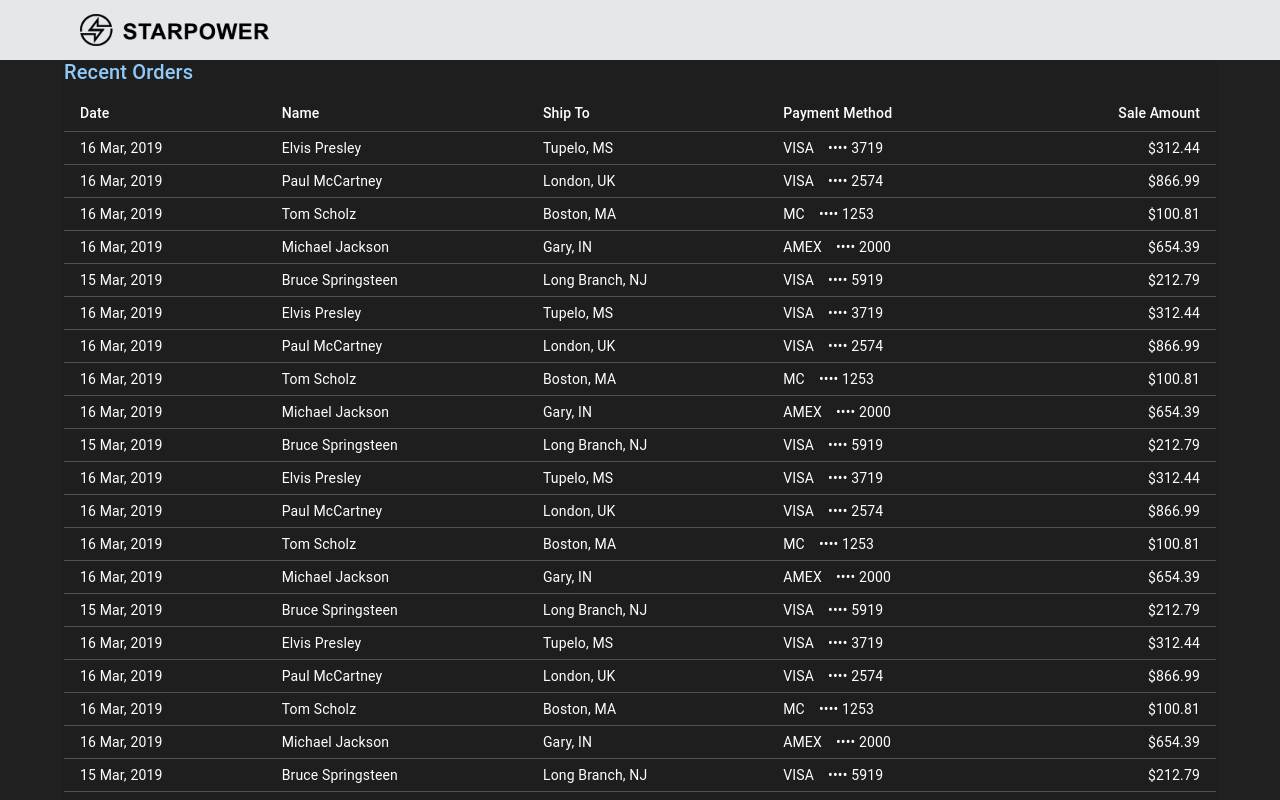
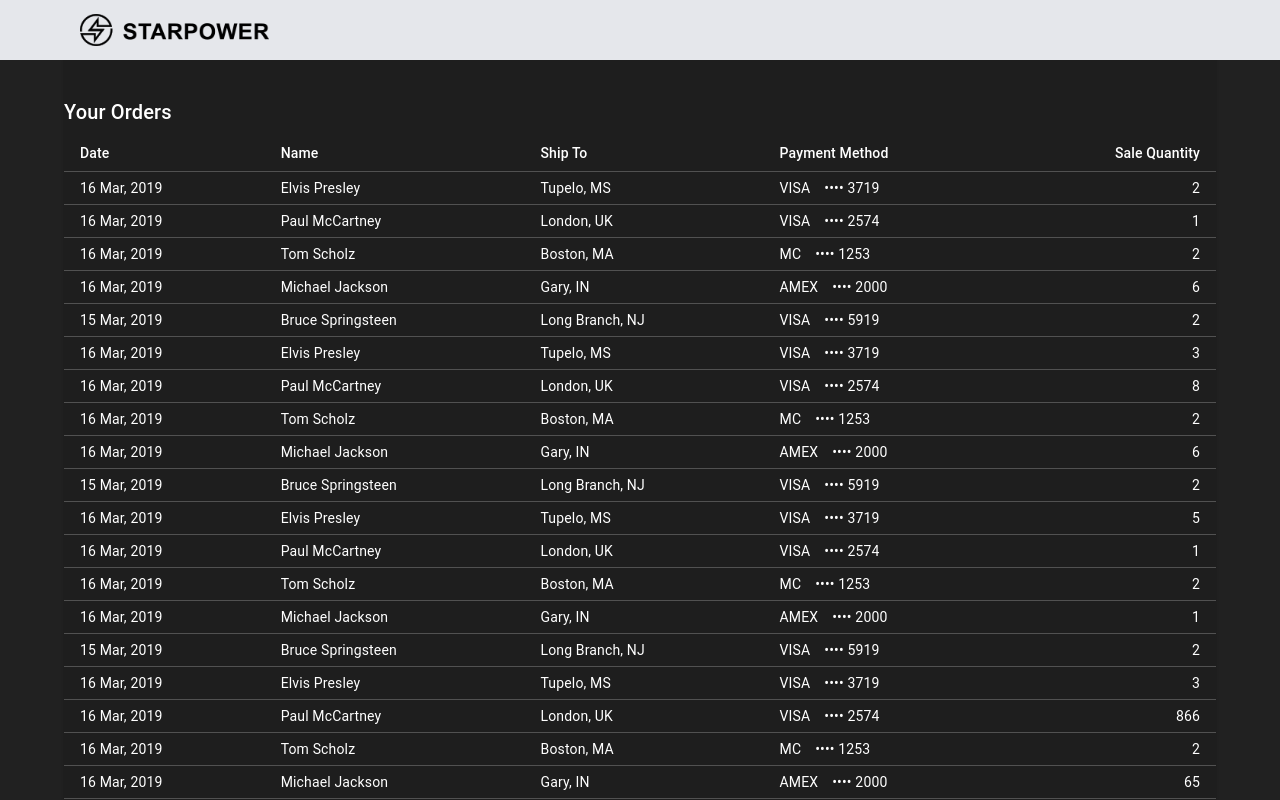
Before and after one commit to workbzw/starpower-distribution, a Next.js app: page /rank/1 in a window 1280 px wide. Built offline with nearby package versions, Linux system fonts and the light colour scheme.

Commit message:
[fix] goods num

```diff
--- a/app/api/webhook_order/route.ts
+++ b/app/api/webhook_order/route.ts
@@ -18,7 +18,7 @@ export async function POST(req: Request) {
             first_name: order.customer.first_name ?? "",
             last_name: order.customer.last_name ?? "",
             phone: order.customer.phone ?? "",
-            goods_num: order.line_items.goods_num ?? 0,
+            goods_num: order.line_items[0].goods_num ?? 0,
             order_status_url: order.order_status_url ?? ""
         });
     } catch (e) {
--- a/app/rank/[invitationToken]/Orders.tsx
+++ b/app/rank/[invitationToken]/Orders.tsx
@@ -6,6 +6,8 @@ import TableCell from '@mui/material/TableCell';
 import TableHead from '@mui/material/TableHead';
 import TableRow from '@mui/material/TableRow';
 import Title from './Title';
+import {SpaceBar} from "@mui/icons-material";
+import {Space_Mono} from "next/dist/compiled/@next/font/dist/google";
 
 // Generate Order Data
 function createData(
@@ -26,7 +28,7 @@ const rows = [
         'Elvis Presley',
         'Tupelo, MS',
         'VISA ⠀•••• 3719',
-        312.44,
+        2,
     ),
     createData(
         1,
@@ -34,16 +36,16 @@ const rows = [
         'Paul McCartney',
         'London, UK',
         'VISA ⠀•••• 2574',
-        866.99,
+        1,
     ),
-    createData(2, '16 Mar, 2019', 'Tom Scholz', 'Boston, MA', 'MC ⠀•••• 1253', 100.81),
+    createData(2, '16 Mar, 2019', 'Tom Scholz', 'Boston, MA', 'MC ⠀•••• 1253', 2),
     createData(
         3,
         '16 Mar, 2019',
         'Michael Jackson',
         'Gary, IN',
         'AMEX ⠀•••• 2000',
-        654.39,
+        6,
     ),
     createData(
         4,
@@ -51,14 +53,14 @@ const rows = [
         'Bruce Springsteen',
         'Long Branch, NJ',
         'VISA ⠀•••• 5919',
-        212.79,
+        2,
     ),createData(
         0,
         '16 Mar, 2019',
         'Elvis Presley',
         'Tupelo, MS',
         'VISA ⠀•••• 3719',
-        312.44,
+        3,
     ),
     createData(
         1,
@@ -66,16 +68,16 @@ const rows = [
         'Paul McCartney',
         'London, UK',
         'VISA ⠀•••• 2574',
-        866.99,
+        8,
     ),
-    createData(2, '16 Mar, 2019', 'Tom Scholz', 'Boston, MA', 'MC ⠀•••• 1253', 100.81),
+    createData(2, '16 Mar, 2019', 'Tom Scholz', 'Boston, MA', 'MC ⠀•••• 1253', 2),
     createData(
         3,
         '16 Mar, 2019',
         'Michael Jackson',
         'Gary, IN',
         'AMEX ⠀•••• 2000',
-        654.39,
+        6,
     ),
     createData(
         4,
@@ -83,14 +85,14 @@ const rows = [
         'Bruce Springsteen',
         'Long Branch, NJ',
         'VISA ⠀•••• 5919',
-        212.79,
+        2,
     ),createData(
         0,
         '16 Mar, 2019',
         'Elvis Presley',
         'Tupelo, MS',
         'VISA ⠀•••• 3719',
-        312.44,
+        5,
     ),
     createData(
         1,
@@ -98,16 +100,16 @@ const rows = [
         'Paul McCartney',
         'London, UK',
         'VISA ⠀•••• 2574',
-        866.99,
+        1,
     ),
-    createData(2, '16 Mar, 2019', 'Tom Scholz', 'Boston, MA', 'MC ⠀•••• 1253', 100.81),
+    createData(2, '16 Mar, 2019', 'Tom Scholz', 'Boston, MA', 'MC ⠀•••• 1253', 2),
     createData(
         3,
         '16 Mar, 2019',
         'Michael Jackson',
         'Gary, IN',
         'AMEX ⠀•••• 2000',
-        654.39,
+        1,
     ),
     createData(
         4,
@@ -115,14 +117,14 @@ const rows = [
         'Bruce Springsteen',
         'Long Branch, NJ',
         'VISA ⠀•••• 5919',
-        212.79,
+        2,
     ),createData(
         0,
         '16 Mar, 2019',
         'Elvis Presley',
         'Tupelo, MS',
         'VISA ⠀•••• 3719',
-        312.44,
+        3,
     ),
     createData(
         1,
@@ -130,16 +132,16 @@ const rows = [
         'Paul McCartney',
         'London, UK',
         'VISA ⠀•••• 2574',
-        866.99,
+        866,
     ),
-    createData(2, '16 Mar, 2019', 'Tom Scholz', 'Boston, MA', 'MC ⠀•••• 1253', 100.81),
+    createData(2, '16 Mar, 2019', 'Tom Scholz', 'Boston, MA', 'MC ⠀•••• 1253', 2),
     createData(
         3,
         '16 Mar, 2019',
         'Michael Jackson',
         'Gary, IN',
         'AMEX ⠀•••• 2000',
-        654.39,
+        65,
     ),
     createData(
         4,
@@ -147,14 +149,14 @@ const rows = [
         'Bruce Springsteen',
         'Long Branch, NJ',
         'VISA ⠀•••• 5919',
-        212.79,
+        2,
     ),createData(
         0,
         '16 Mar, 2019',
         'Elvis Presley',
         'Tupelo, MS',
         'VISA ⠀•••• 3719',
-        312.44,
+        3,
     ),
     createData(
         1,
@@ -162,16 +164,16 @@ const rows = [
         'Paul McCartney',
         'London, UK',
         'VISA ⠀•••• 2574',
-        866.99,
+        1,
     ),
-    createData(2, '16 Mar, 2019', 'Tom Scholz', 'Boston, MA', 'MC ⠀•••• 1253', 100.81),
+    createData(2, '16 Mar, 2019', 'Tom Scholz', 'Boston, MA', 'MC ⠀•••• 1253', 2),
     createData(
         3,
         '16 Mar, 2019',
         'Michael Jackson',
         'Gary, IN',
         'AMEX ⠀•••• 2000',
-        654.39,
+        6,
     ),
     createData(
         4,
@@ -179,7 +181,7 @@ const rows = [
         'Bruce Springsteen',
         'Long Branch, NJ',
         'VISA ⠀•••• 5919',
-        212.79,
+        2,
     ),
 ];
 
@@ -190,7 +192,8 @@ function preventDefault(event: React.MouseEvent) {
 export default function Orders() {
     return (
         <React.Fragment>
-            <Title>Recent Orders</Title>
+            <div className="h-10"/>
+            <Title>Your Orders</Title>
             <Table size="small">
                 <TableHead>
                     <TableRow>
@@ -198,7 +201,7 @@ export default function Orders() {
                         <TableCell>Name</TableCell>
                         <TableCell>Ship To</TableCell>
                         <TableCell>Payment Method</TableCell>
-                        <TableCell align="right">Sale Amount</TableCell>
+                        <TableCell align="right">Sale Quantity</TableCell>
                     </TableRow>
                 </TableHead>
                 <TableBody>
@@ -208,7 +211,7 @@ export default function Orders() {
                             <TableCell>{row.name}</TableCell>
                             <TableCell>{row.shipTo}</TableCell>
                             <TableCell>{row.paymentMethod}</TableCell>
-                            <TableCell align="right">{`$${row.amount}`}</TableCell>
+                            <TableCell align="right">{`${row.amount}`}</TableCell>
                         </TableRow>
                     ))}
                 </TableBody>
--- a/app/rank/[invitationToken]/Title.tsx
+++ b/app/rank/[invitationToken]/Title.tsx
@@ -7,7 +7,7 @@ interface TitleProps {
 
 export default function Title(props: TitleProps) {
     return (
-        <Typography component="h2" variant="h6" color="primary" gutterBottom>
+        <Typography component="h2" variant="h6" color="white" gutterBottom>
             {props.children}
         </Typography>
     );
```
